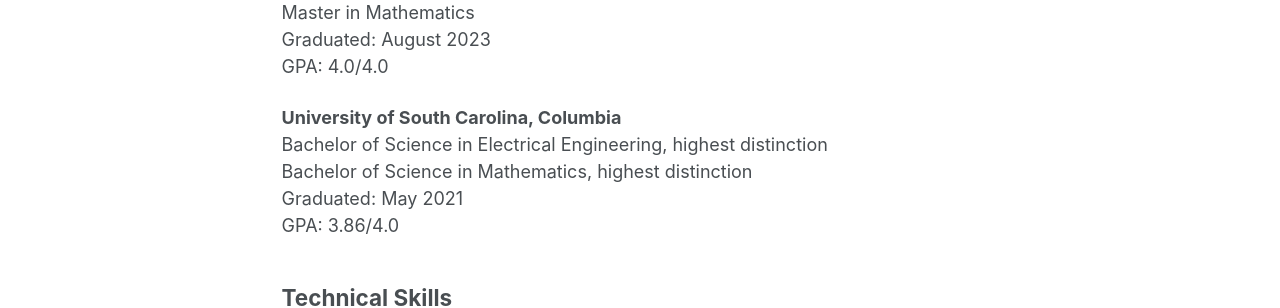
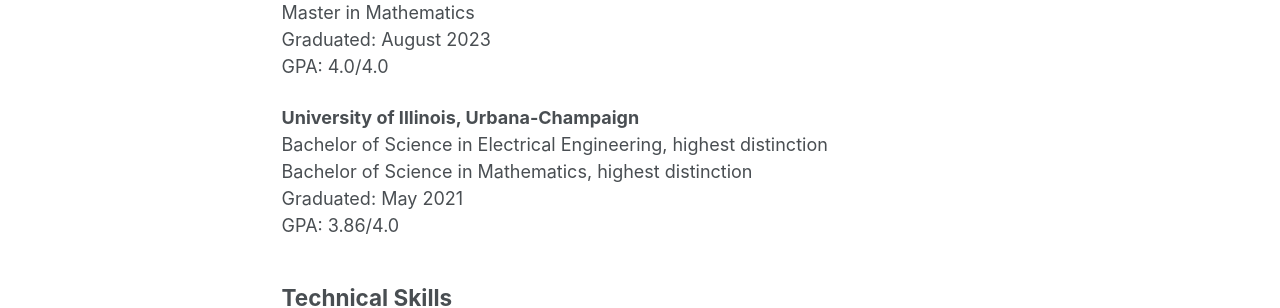
Before and after one commit to LIULUCK22/LIULUCK22.github.io, a Jekyll site: the page built from _pages/about.md, in a window 1280 px wide and 1309 px high. Shown: the part 556-864 px from the top of the window. Built offline with Jekyll 4.4.1, drawn with Linux system fonts in a browser that asks for light colours; a script bundle is joined from its source files by our own code; library files that are not in the unit come from our copies.

Commit message:
Update about.md

```diff
--- a/_pages/about.md
+++ b/_pages/about.md
@@ -21,7 +21,7 @@
 Graduated: August 2023
 GPA: 4.0/4.0
 
-**University of South Carolina, Columbia**
+**University of Illinois, Urbana-Champaign**
 Bachelor of Science in Electrical Engineering, highest distinction
 Bachelor of Science in Mathematics, highest distinction
 Graduated: May 2021
```
